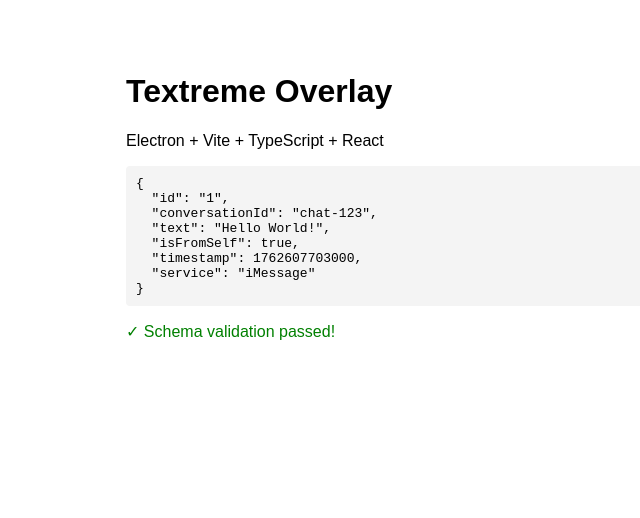
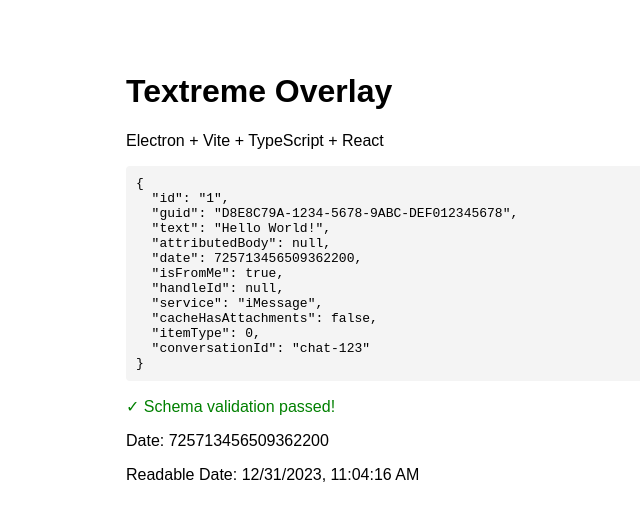
Before and after one commit to connorff/textreme, a React (Vite) app in the folder apps/overlay/: page / in a window 1280 px wide. Shown: the top 518 px of the page, without its empty margins (230-870 px from the left). Built offline with nearby package versions, Linux system fonts and the light colour scheme.

Commit message:
refactor: add markdown notes files and update schemas

```diff
--- a/apps/overlay/index.html
+++ b/apps/overlay/index.html
@@ -2,12 +2,10 @@
 <html>
   <head>
     <meta charset="UTF-8" />
-    <title>Hello World!</title>
-
+    <title>Textreme Overlay</title>
   </head>
   <body>
-    <h1>💖 Hello World!</h1>
-    <p>Welcome to your Electron application.</p>
+    <div id="root"></div>
     <script type="module" src="/src/renderer.ts"></script>
   </body>
 </html>
--- a/apps/overlay/src/app.tsx
+++ b/apps/overlay/src/app.tsx
@@ -1,14 +1,19 @@
 import { createRoot } from "react-dom/client";
-import { MessageSchema } from "@textreme/schema";
+import { appleTimestampToDate, MessageSchema } from "@textreme/schema";
 
 const App = () => {
   const message = MessageSchema.parse({
     id: "1",
+    guid: "D8E8C79A-1234-5678-9ABC-DEF012345678",
+    text: "Hello World!",
+    attributedBody: null,
+    date: 725713456509362176, // Apple epoch timestamp (nanoseconds since 2001-01-01)
+    isFromMe: true,
+    handleId: null,
+    service: "iMessage",
+    cacheHasAttachments: false,
+    itemType: 0,
     conversationId: "chat-123",
-    text: "Hello World!",
-    isFromSelf: true,
-    timestamp: Date.now(),
-    service: "iMessage",
   });
 
   return (
@@ -21,9 +26,14 @@
       </pre>
 
       <p style={{ color: "green" }}>✓ Schema validation passed!</p>
+      <p>Date: {message.date}</p>
+      <p>Readable Date: {appleTimestampToDate(message.date).toLocaleString()}</p>
     </div>
   );
 };
 
-const root = createRoot(document.body);
+const rootElement = document.getElementById("root");
+if (!rootElement) throw new Error("Root element not found");
+
+const root = createRoot(rootElement);
 root.render(<App />);
--- a/packages/schema/src/index.ts
+++ b/packages/schema/src/index.ts
@@ -1,34 +1,97 @@
 import { z } from "zod";
 
 // core entities based on iMessage chat.db structure
-// message table: ROWID, guid, text, handle_id, is_from_me, date, service, cache_roomnames
-// chat table: ROWID, guid, chat_identifier, display_name
-// handle table: ROWID, id (phone/email)
+// complete schema based on actual database columns
+
+// message table columns:
+// ROWID, guid, text, attributedBody, date, is_from_me, handle_id, service,
+// cache_has_attachments, item_type, associated_message_guid, associated_message_type,
+// associated_message_emoji
 
 export const MessageSchema = z.object({
-  id: z.string(), // maps to ROWID or guid
-  conversationId: z.string(), // maps to chat ROWID or guid
-  text: z.string(), // message text
-  isFromSelf: z.boolean(), // maps to is_from_me
-  timestamp: z.number(), // maps to date (cocoa timestamp)
-  service: z.string().optional(), // iMessage, SMS, etc
-  handleId: z.string().optional(), // sender/recipient handle
+  // identifiers
+  id: z.string(), // ROWID as string
+  guid: z.string(), // global unique identifier
+
+  // content
+  text: z.string().nullable(), // plain text (can be null if only attributedBody)
+  attributedBody: z.any().nullable().optional(), // binary NSAttributedString for rich text (Buffer in Node, Uint8Array in browser)
+
+  // metadata
+  date: z.number(), // Apple epoch timestamp (nanoseconds since 2001-01-01)
+  isFromMe: z.boolean(), // true if sent by user, false if received
+  handleId: z.string().nullable(), // foreign key to handle table (sender/recipient)
+  service: z.string().nullable(), // "iMessage", "SMS", "RCS", etc
+
+  // attachments & special types
+  cacheHasAttachments: z.boolean().default(false), // true if message has media
+  itemType: z.number().default(0), // 0=regular message, others=special types
+
+  // reactions/replies (tapbacks)
+  associatedMessageGuid: z.string().nullable().optional(), // GUID of message being reacted to
+  associatedMessageType: z.number().nullable().optional(), // 2000-2006 for reaction types
+  associatedMessageEmoji: z.string().nullable().optional(), // emoji string for custom reactions
+
+  // computed/helper fields (not from DB)
+  conversationId: z.string().optional(), // chat ROWID for convenience
 });
 
+// chat table columns:
+// ROWID, guid, chat_identifier, display_name, style, service_name
+
 export const ConversationSchema = z.object({
-  id: z.string(), // chat ROWID or guid
-  chatIdentifier: z.string(), // phone/email/group id
-  displayName: z.string().optional(), // group chat name
-  participants: z.array(z.string()), // array of handle ids (phone/email)
+  // identifiers
+  id: z.string(), // chat ROWID
+  guid: z.string().optional(), // global unique identifier
+  chatIdentifier: z.string(), // phone number, email, or group ID
+
+  // metadata
+  displayName: z.string().nullable().optional(), // custom name for group chats
+  style: z.number().optional(), // 43=group chat, 45=one-on-one
+  serviceName: z.string().optional(), // "iMessage", "SMS", "RCS"
+
+  // computed fields
+  participants: z.array(z.string()).optional(), // array of handle identifiers
   lastActivity: z.number().optional(), // timestamp of last message
   messageCount: z.number().optional(),
   recentMessages: z.array(MessageSchema).optional(),
 });
 
+// handle table columns:
+// ROWID, id (phone/email), service
+
 export const HandleSchema = z.object({
-  id: z.string(), // ROWID
+  id: z.string(), // ROWID as string
   identifier: z.string(), // phone number or email
+  service: z.string(), // "iMessage", "SMS", "RCS"
 });
+
+// attachment table columns:
+// ROWID, filename, mime_type, transfer_name
+
+export const AttachmentSchema = z.object({
+  id: z.string(), // ROWID as string
+  filename: z.string().nullable(), // full path to media file
+  mimeType: z.string().nullable(), // "image/jpeg", "video/quicktime", etc
+  transferName: z.string().nullable(), // original filename
+});
+
+// reaction type constants (associated_message_type values)
+export const ReactionType = {
+  LOVE: 2000, // heart
+  LIKE: 2001, // thumbs up
+  DISLIKE: 2002, // thumbs down
+  LAUGH: 2003, // haha
+  EMPHASIZE: 2004, // exclamation marks
+  QUESTION: 2005, // question mark
+  CUSTOM_EMOJI: 2006, // custom emoji reaction
+} as const;
+
+// chat style constants
+export const ChatStyle = {
+  ONE_ON_ONE: 45,
+  GROUP: 43,
+} as const;
 
 // tab mode API - get suggestions while typing
 export const TabSuggestRequest = z.object({
@@ -75,7 +138,38 @@
 export type Message = z.infer<typeof MessageSchema>;
 export type Conversation = z.infer<typeof ConversationSchema>;
 export type Handle = z.infer<typeof HandleSchema>;
+export type Attachment = z.infer<typeof AttachmentSchema>;
 export type TabSuggestRequest = z.infer<typeof TabSuggestRequest>;
 export type TabSuggestResponse = z.infer<typeof TabSuggestResponse>;
 export type AgentRequest = z.infer<typeof AgentRequest>;
 export type AgentResponse = z.infer<typeof AgentResponse>;
+
+// helper type for reaction types
+export type ReactionTypeValue = (typeof ReactionType)[keyof typeof ReactionType];
+export type ChatStyleValue = (typeof ChatStyle)[keyof typeof ChatStyle];
+
+// utility functions for working with iMessage data
+
+/**
+ * Convert Apple epoch timestamp to JavaScript Date
+ * Apple uses nanoseconds since January 1, 2001, 00:00:00 UTC
+ * @param timestamp - Apple epoch timestamp in nanoseconds
+ * @returns JavaScript Date object
+ */
+export function appleTimestampToDate(timestamp: number): Date {
+  // Apple epoch starts at Jan 1, 2001
+  const appleEpoch = new Date("2001-01-01T00:00:00Z");
+  // Convert nanoseconds to milliseconds and add to epoch
+  return new Date(appleEpoch.getTime() + timestamp / 1000000);
+}
+
+/**
+ * Convert JavaScript Date to Apple epoch timestamp
+ * @param date - JavaScript Date object
+ * @returns Apple epoch timestamp in nanoseconds
+ */
+export function dateToAppleTimestamp(date: Date): number {
+  const appleEpoch = new Date("2001-01-01T00:00:00Z");
+  // Convert to nanoseconds
+  return (date.getTime() - appleEpoch.getTime()) * 1000000;
+}
```
Also changed, not shown: 2 other files (tests, documents, lock files or other folders).
